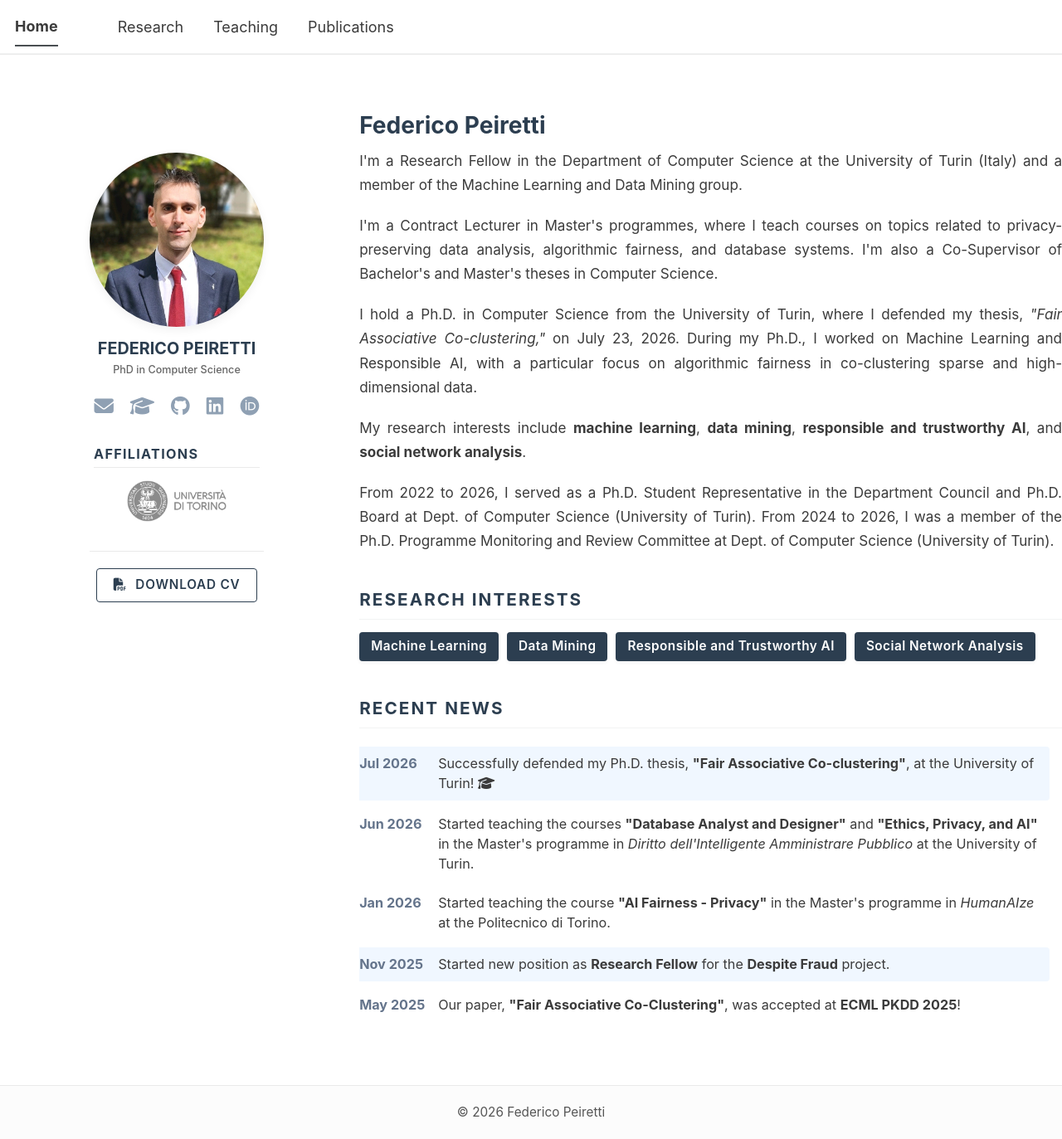
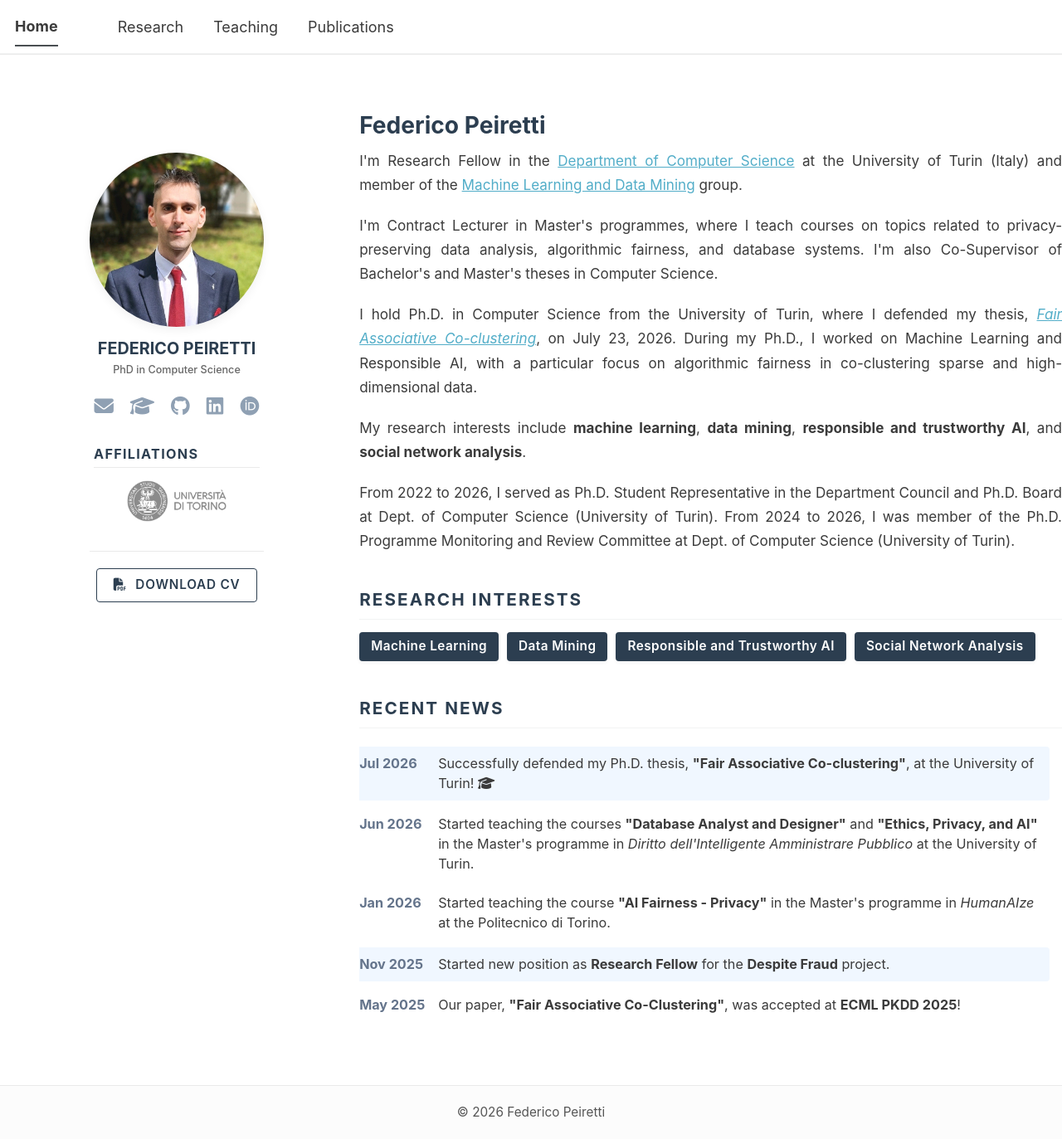
Before and after one commit to federicopeiretti/federicopeiretti.github.io, a Jekyll site: the page built from _pages/about.md, in a window 1280 px wide and 1373 px high. Shown: the whole window at 83% size. Built offline with Jekyll 4.4.1, drawn with Linux system fonts in a browser that asks for light colours; a script bundle is joined from its source files by our own code; library files that are not in the unit come from our copies; part of the change alters nothing that is shown.

```diff
--- a/_pages/about.md
+++ b/_pages/about.md
@@ -185,15 +185,15 @@ redirect_from:
 </style>
 
 <div class="content-text">
-  I'm a Research Fellow in the Department of Computer Science at the University of Turin (Italy) and a member of the Machine Learning and Data Mining group.
+  I'm Research Fellow in the <a href="https://informatica.unito.it/" target="_blank" title="Department of Computer Science - University of Turin">Department of Computer Science</a> at the University of Turin (Italy) and member of the <a href="https://informatica.unito.it/do/gruppi.pl/Show?_id=677v" target="_blank" title="Machine Learning and Data Mining group - University of Turin">Machine Learning and Data Mining</a> group.
 </div>
 
 <div class="content-text">
-  I'm a Contract Lecturer in Master's programmes, where I teach courses on topics related to privacy-preserving data analysis, algorithmic fairness, and database systems. I'm also a Co-Supervisor of Bachelor's and Master's theses in Computer Science.
+  I'm Contract Lecturer in Master's programmes, where I teach courses on topics related to privacy-preserving data analysis, algorithmic fairness, and database systems. I'm also Co-Supervisor of Bachelor's and Master's theses in Computer Science.
 </div>
 
 <div class="content-text">
-  I hold a Ph.D. in Computer Science from the University of Turin, where I defended my thesis, <em>"Fair Associative Co-clustering,"</em> on July 23, 2026. During my Ph.D., I worked on Machine Learning and Responsible AI, with a particular focus on algorithmic fairness in co-clustering sparse and high-dimensional data.
+  I hold Ph.D. in Computer Science from the University of Turin, where I defended my thesis, <em><a href="https://hdl.handle.net/2318/2153570" target="_blank" title="Fair Associative Co-clustering">Fair Associative Co-clustering</a></em>, on July 23, 2026. During my Ph.D., I worked on Machine Learning and Responsible AI, with a particular focus on algorithmic fairness in co-clustering sparse and high-dimensional data.
 </div>
 
 <div class="content-text">
@@ -201,7 +201,7 @@ redirect_from:
 </div>
 
 <div class="content-text">
-  From 2022 to 2026, I served as a Ph.D. Student Representative in the Department Council and Ph.D. Board at Dept. of Computer Science (University of Turin). From 2024 to 2026, I was a member of the Ph.D. Programme Monitoring and Review Committee at Dept. of Computer Science (University of Turin).
+  From 2022 to 2026, I served as Ph.D. Student Representative in the Department Council and Ph.D. Board at Dept. of Computer Science (University of Turin). From 2024 to 2026, I was member of the Ph.D. Programme Monitoring and Review Committee at Dept. of Computer Science (University of Turin).
 </div>
 
 <!--<div class="collab-box" style="text-align: justify; text-justify: inter-word;">
```
